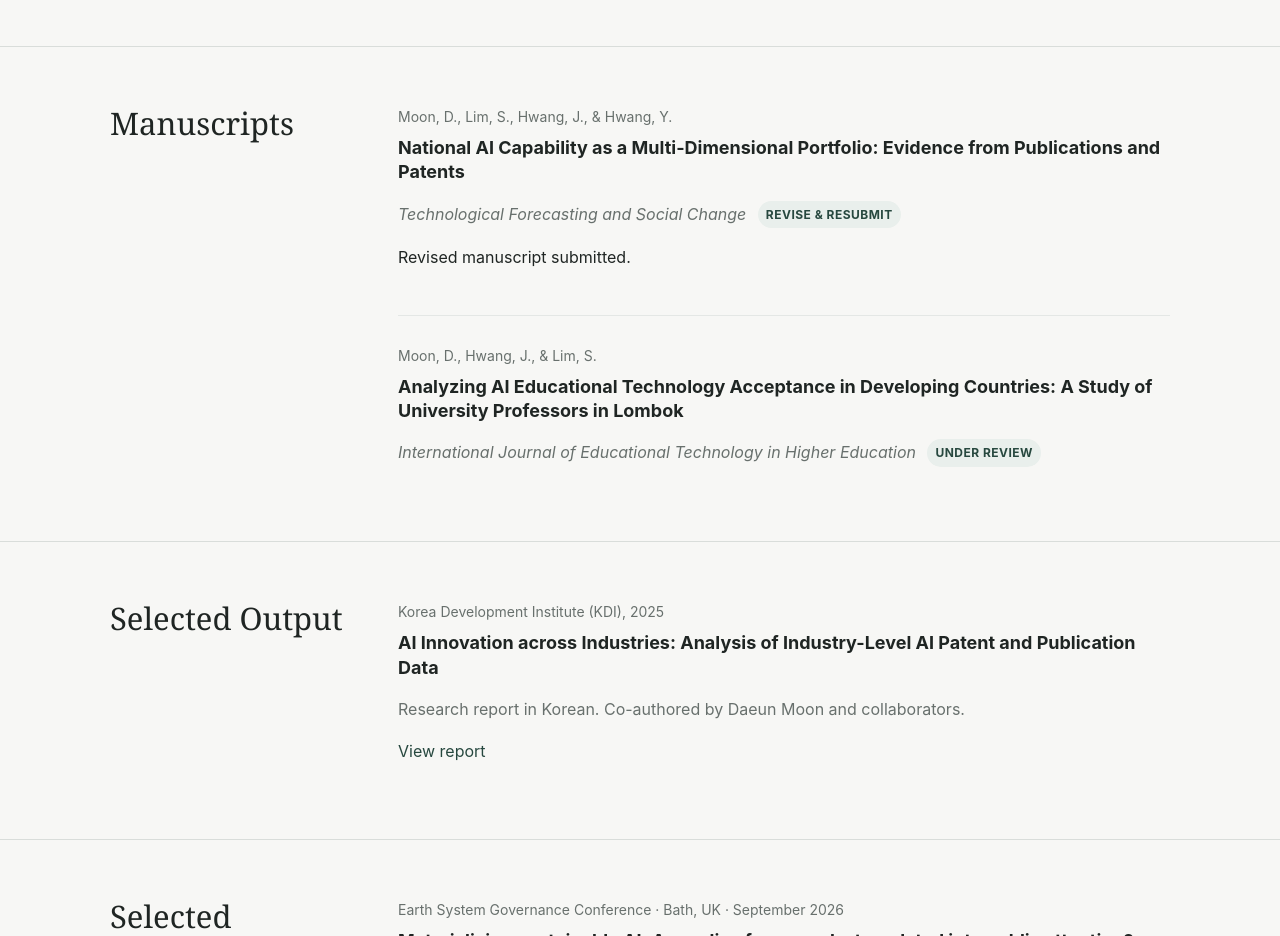
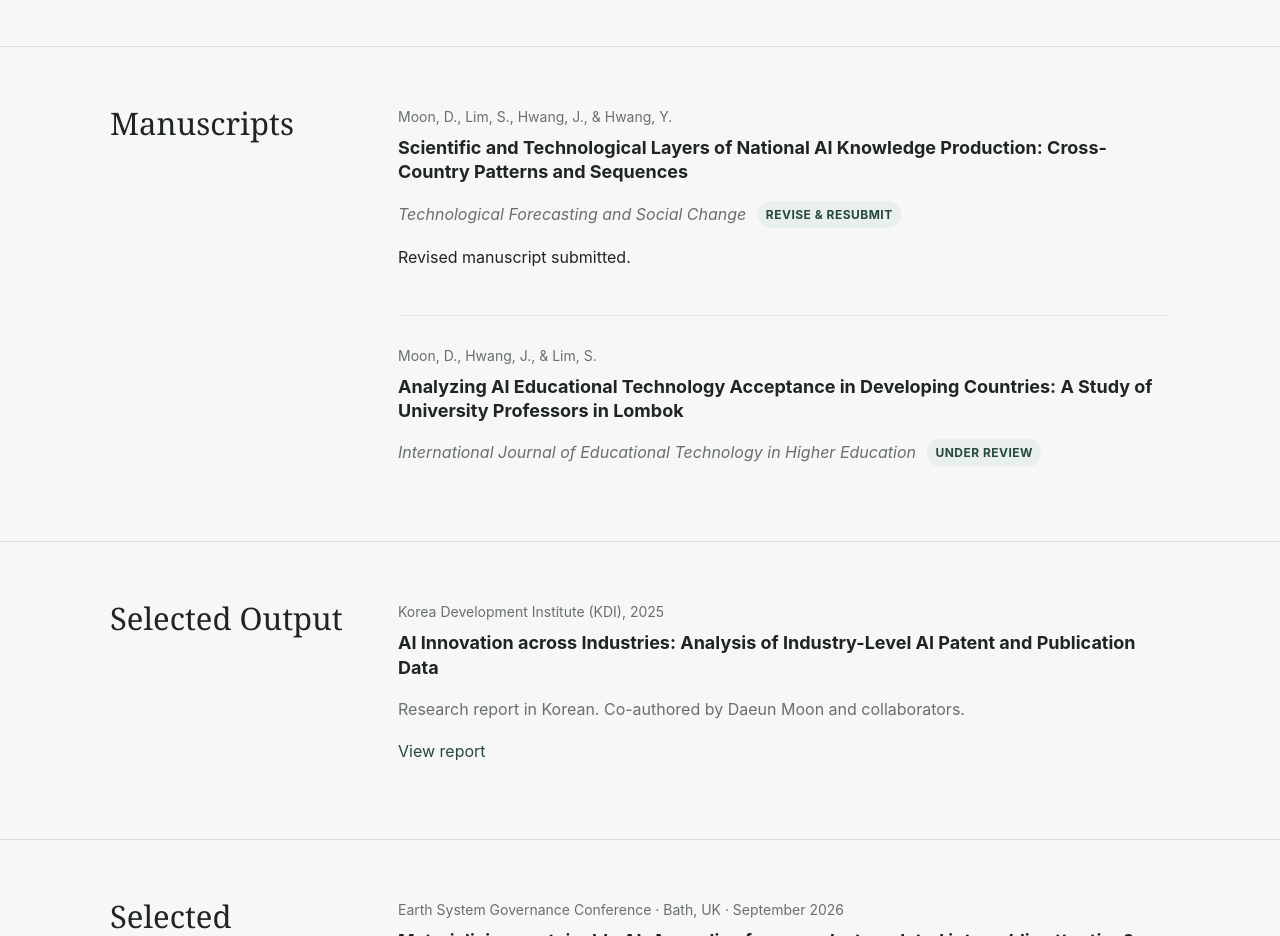
Before and after one commit to moon-daeun/moon-daeun.github.io, a plain HTML site: page index.html in a window 1280 px wide. Shown: the part 1060-1996 px from the top of the page. Drawn offline with Linux system fonts and the light colour scheme.

Commit message:
index.html

```diff
--- a/index.html
+++ b/index.html
@@ -356,7 +356,7 @@
         <div>
           <article class="entry">
             <div class="meta">Moon, D., Lim, S., Hwang, J., &amp; Hwang, Y.</div>
-            <h3>National AI Capability as a Multi-Dimensional Portfolio: Evidence from Publications and Patents</h3>
+            <h3>Scientific and Technological Layers of National AI Knowledge Production: Cross-Country Patterns and Sequences</h3>
             <p class="muted">
               <em>Technological Forecasting and Social Change</em>
               <span class="status">Revise &amp; Resubmit</span>
```
